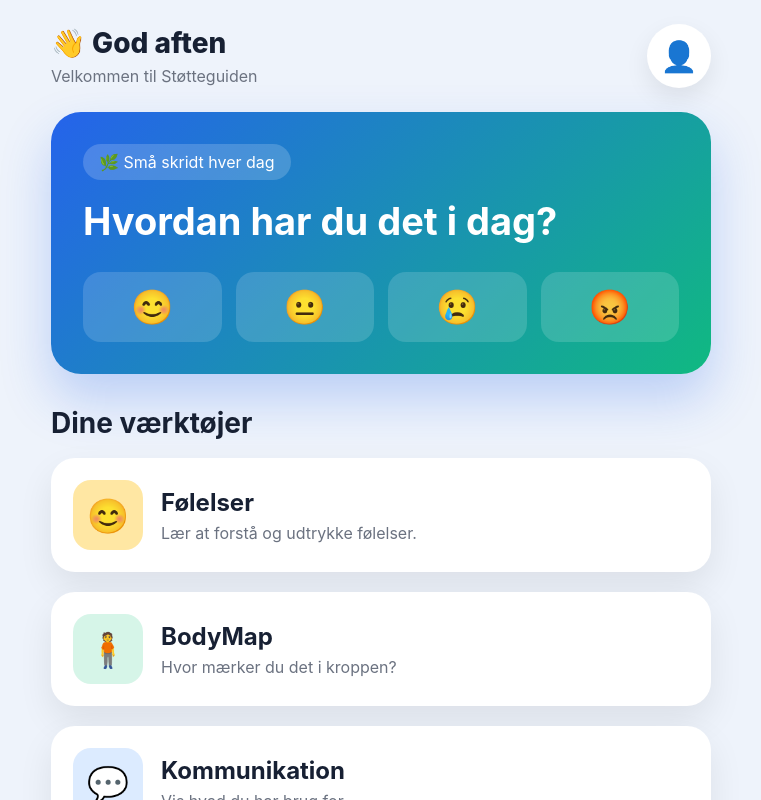
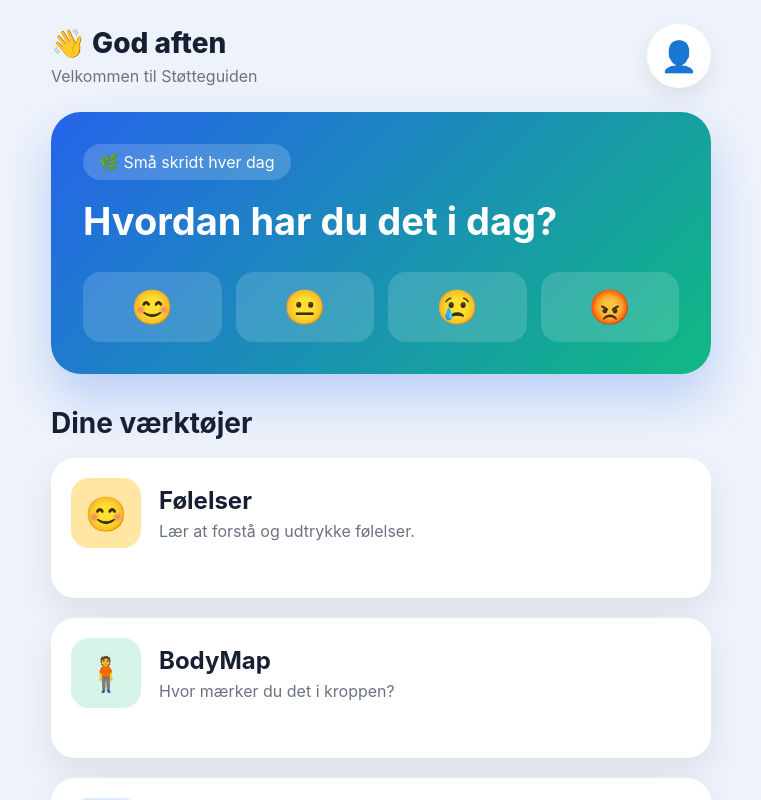
Before and after one commit to talhaahussein-design/St-tteguide, a React (Vite) app: page / in a window 1280 px wide. Shown: the top 800 px of the page, without its empty margins (259-1020 px from the left). Built offline with nearby package versions, Linux system fonts and the light colour scheme.

Commit message:
Add styles for clickable elements and module cards

```diff
--- a/src/index.css
+++ b/src/index.css
@@ -132,7 +132,19 @@ body{
   font-size:24px;
   margin-bottom:6px;
 }
+.clickable{
+cursor:pointer;
+transition:.25s;
+}
 
+.clickable:hover{
+transform:translateY(-4px) scale(1.02);
+}
+
+.moduleCard{
+padding:20px;
+min-height:140px;
+}
 .moduleContent p{
   color:#6b7280;
 }
```
